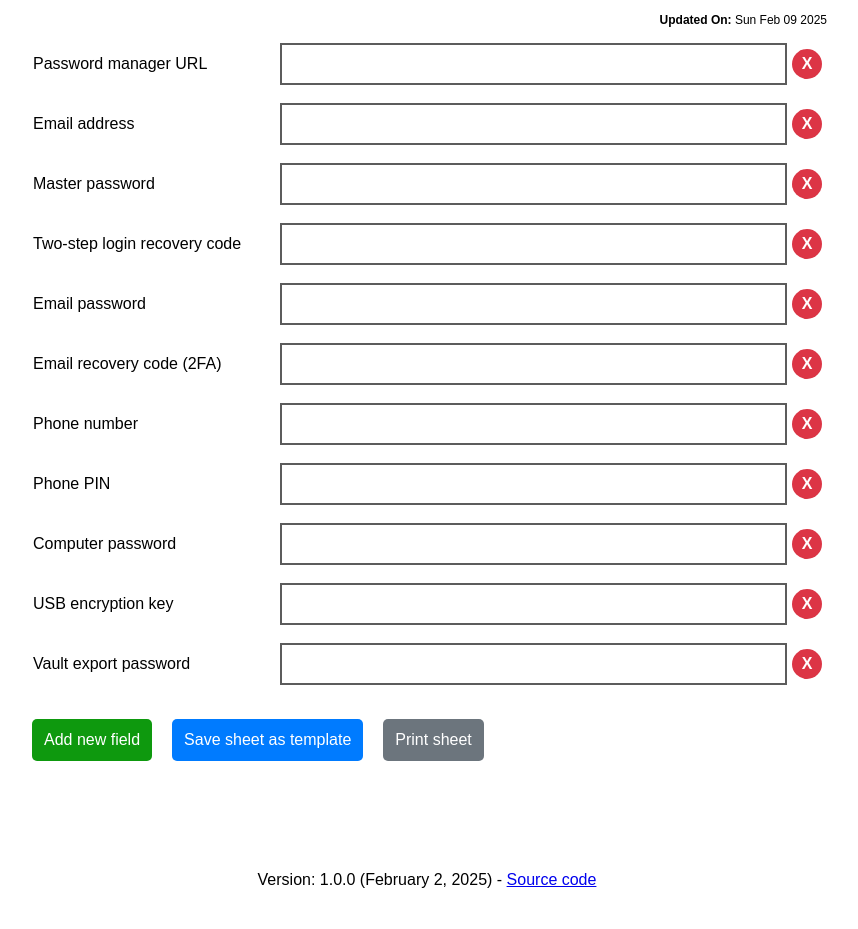
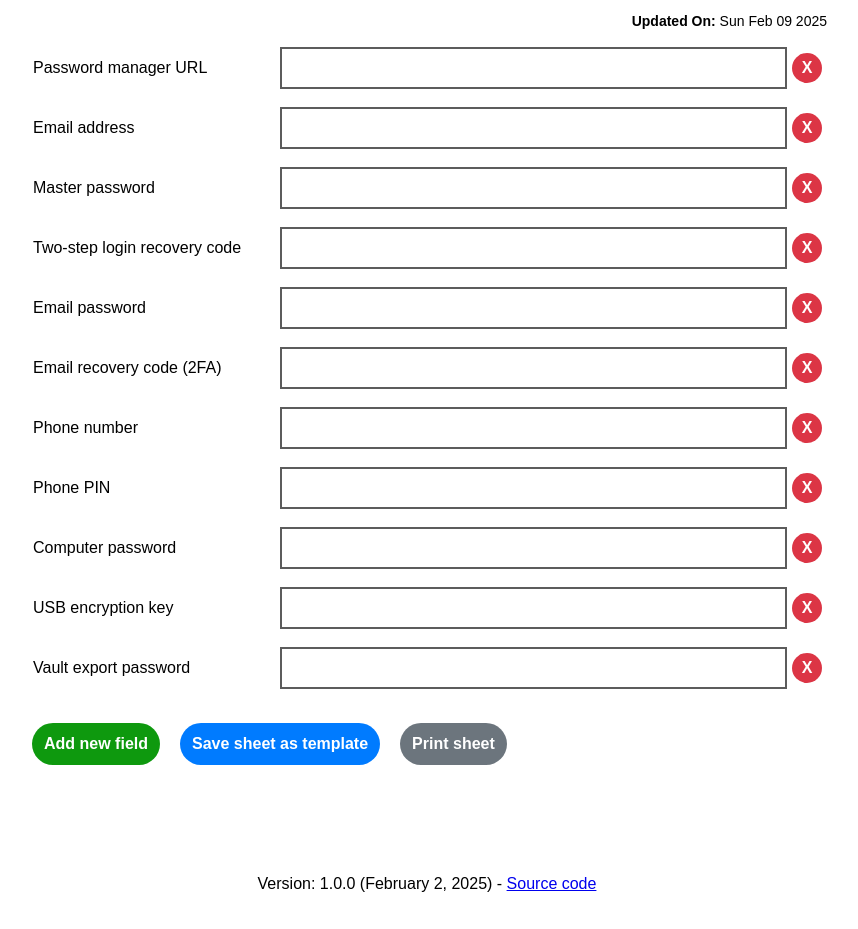
Before and after one commit to penglezos/pmesgen, a plain HTML site: page index.html in a window 1280 px wide. Shown: the part 67-996 px from the top of the page, without its empty margins (213-1071 px from the left). Drawn offline with Linux system fonts and the light colour scheme.

Commit message:
CSS: UI improvements

```diff
--- a/index.html
+++ b/index.html
@@ -19,7 +19,7 @@
         }
 
         .updated-on {
-            font-size: 12px;
+            font-size: 14px;
             text-align: right;
         }
 
@@ -57,12 +57,12 @@
         button {
             padding: 12px;
             font-size: 16px;
+            font-weight: bold;
             border: none;
             cursor: pointer;
             margin: 10px 5px;
             text-align: center;
             display: inline-block;
-            border-radius: 5px;
         }
 
         button:hover {
@@ -72,6 +72,7 @@
         .field-button {
             background-color: #0e990e;
             color: white;
+            border-radius: 50px;
         }
 
         .field-button:hover {
@@ -88,7 +89,7 @@
             display: flex;
             align-items: center;
             justify-content: center;
-            border-radius: 50%;
+            border-radius: 50px;
         }
 
         .remove-button:hover {
@@ -98,6 +99,7 @@
         .save-button {
             background-color: #007bff;
             color: white;
+            border-radius: 50px;
         }
 
         .save-button:hover {
@@ -107,6 +109,7 @@
         .print-button {
             background-color: #6c757d;
             color: white;
+            border-radius: 50px;
         }
 
         .print-button:hover {
```
